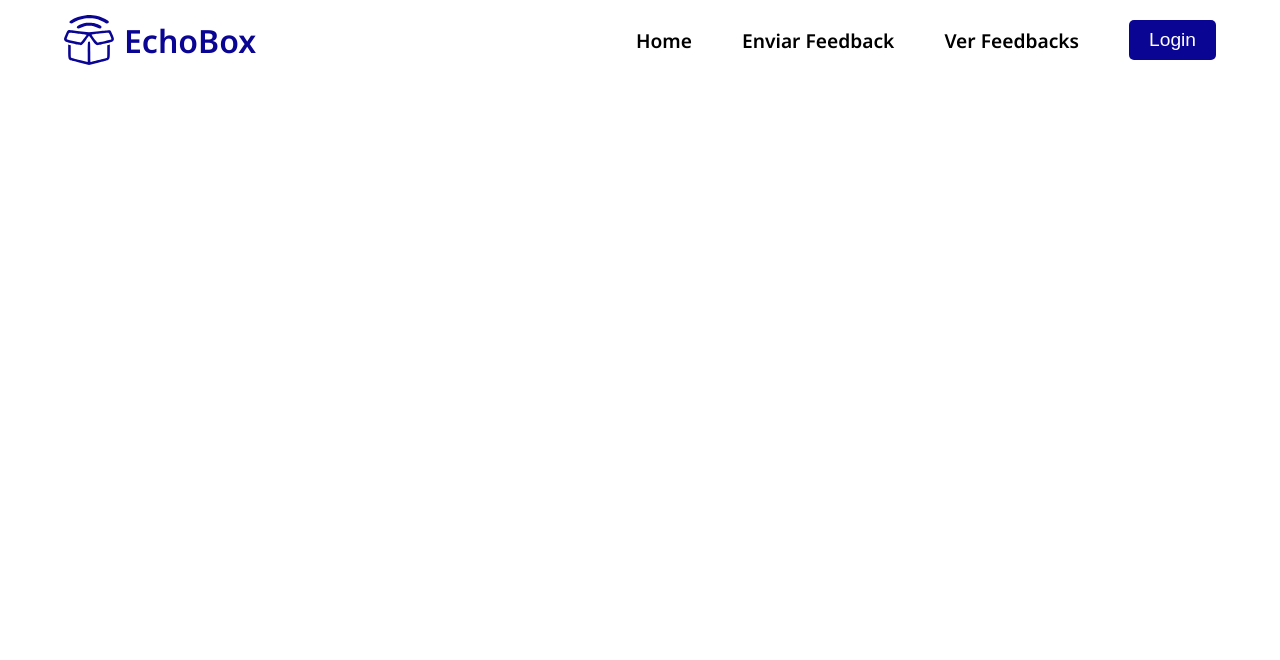
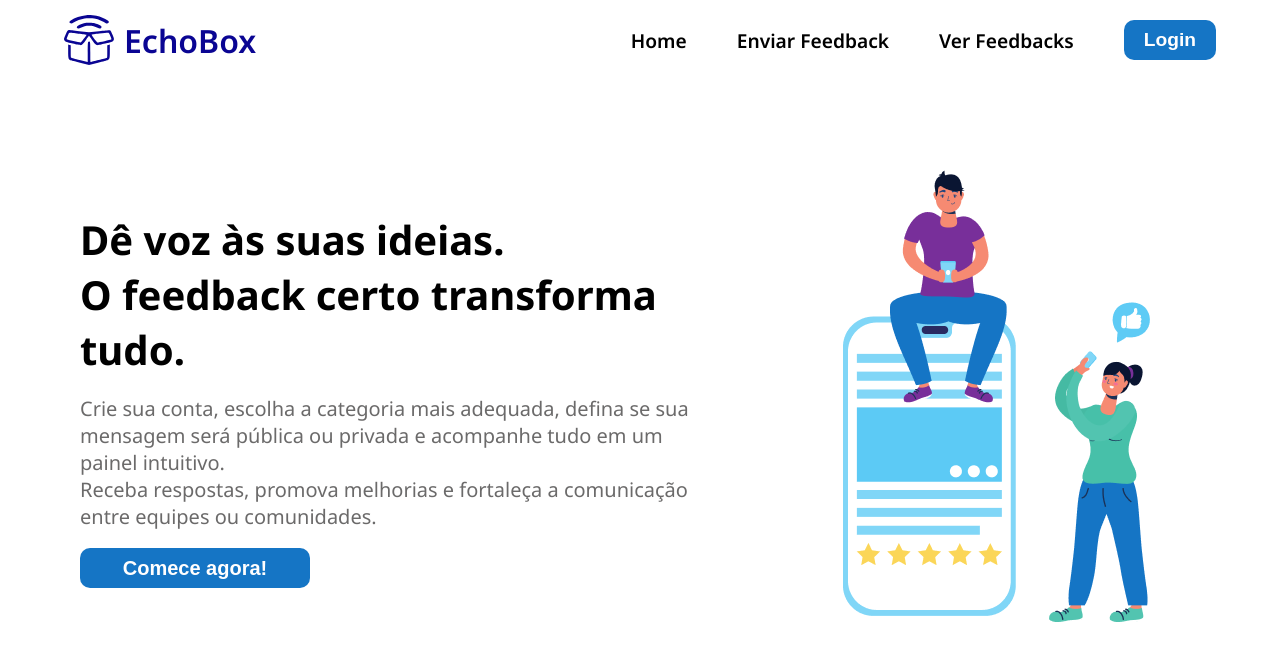
Before and after one commit to livrosembach/EchoBox, a React (Create React App) app in the folder framework/: page / in a window 1280 px wide. Shown: the top 660 px of the page. Built offline with nearby package versions, Linux system fonts and the light colour scheme.

Commit message:
Add landing page

```diff
--- a/framework/src/App.tsx
+++ b/framework/src/App.tsx
@@ -1,12 +1,13 @@
 import React from 'react';
-import logo from './logo.svg';
 import Header from './components/Header';
+import LandingPage from './components/LandingPage';
 import './css/App.css';
 
 function App() {
   return (
     <div className="App">
       <Header />
+      <LandingPage />
     </div>
   );
 }
--- a/framework/src/components/Header.tsx
+++ b/framework/src/components/Header.tsx
@@ -1,5 +1,5 @@
 import React from "react";
-import logo from '../logo.svg';
+import logo from '../assets/logo.svg';
 
 const Header: React.FC<{}> = ({}) => {
         return (
--- /dev/null
+++ b/framework/src/components/LandingPage.tsx
@@ -0,0 +1,28 @@
+import React from "react";
+import startPeople from "../assets/startPeople.png";
+
+const LandingPage: React.FC<{}> = ({}) => {
+    return (
+        <div className="start-container">
+            <div className="text">
+                <div className="bold-phrase">
+                    Dê voz às suas ideias.<br />
+                    O feedback certo transforma tudo.
+                </div>
+                <div className="light-text">
+                    Crie sua conta, escolha a categoria mais adequada, defina se sua mensagem será pública ou privada e acompanhe tudo em um painel intuitivo.
+                    <br />
+                    Receba respostas, promova melhorias e fortaleça a comunicação entre equipes ou comunidades.
+                </div>
+                <div className="button-start-now">
+                    <button>Comece agora!</button>
+                </div>
+            </div>
+            <div className="image">
+                <img src={startPeople} className="start-people-img" alt="Pessoas expressando feedbacks" />
+            </div>
+        </div>
+    );
+};
+
+export default LandingPage;
--- a/framework/src/css/App.css
+++ b/framework/src/css/App.css
@@ -1,8 +1,25 @@
 @import url('https://fonts.googleapis.com/css2?family=Noto+Sans:ital,wght@0,100..900;1,100..900&display=swap');
 @import url('Header.css');
+@import url('LandingPage.css');
 
 body{
     margin: 0;
     padding: 0;
     font-family: 'Noto Sans', sans-serif;
 }
+
+button{
+    background-color: #1575C5;
+    color: #FFFEFE;
+    font-weight: bold;
+    font-size: 20px;
+    border: none;
+    border-radius: 10px;
+    cursor: pointer;
+    transition: all 1s ease-in-out;
+}
+
+button:hover{
+    background-color: #0A0593;
+    transform: scale(1.05);
+}
--- a/framework/src/css/Header.css
+++ b/framework/src/css/Header.css
@@ -49,18 +49,6 @@ nav a{
 
 .login-button{
     height: 40px;
-    background-color: #0A0593;
-    color: white;
     padding: 8px 20px;
-    border-radius: 5px;
     font-size: 1.2rem;
-    font-weight: 400;
-    border: none;
-    cursor: pointer;
 }
-
-.login-button:hover{
-    background-color: #2576ee;
-    font-weight: 500;
-    transition: 0.3s;
-}
--- /dev/null
+++ b/framework/src/css/LandingPage.css
@@ -0,0 +1,30 @@
+.start-container{
+    width: 100%;
+    height: 80vh;
+    display: flex;
+    align-items: center;
+    justify-content: center;
+}
+
+.text{
+    margin-left: 80px;
+    display: flex;
+    flex-direction: column;
+    gap: 18px;
+}
+
+.bold-phrase{
+    font-weight: bold;
+    color: #000;
+    font-size: 40px;
+}
+
+.light-text{
+    color: #6B6A6A;
+    font-size: 20px;
+}
+
+.button-start-now button{
+    width: 230px;
+    height: 40px;
+}
```
Also changed, not shown: framework/src/assets/logo.svg (renamed from framework/src/logo.svg), framework/src/assets/startPeople.png (added).
